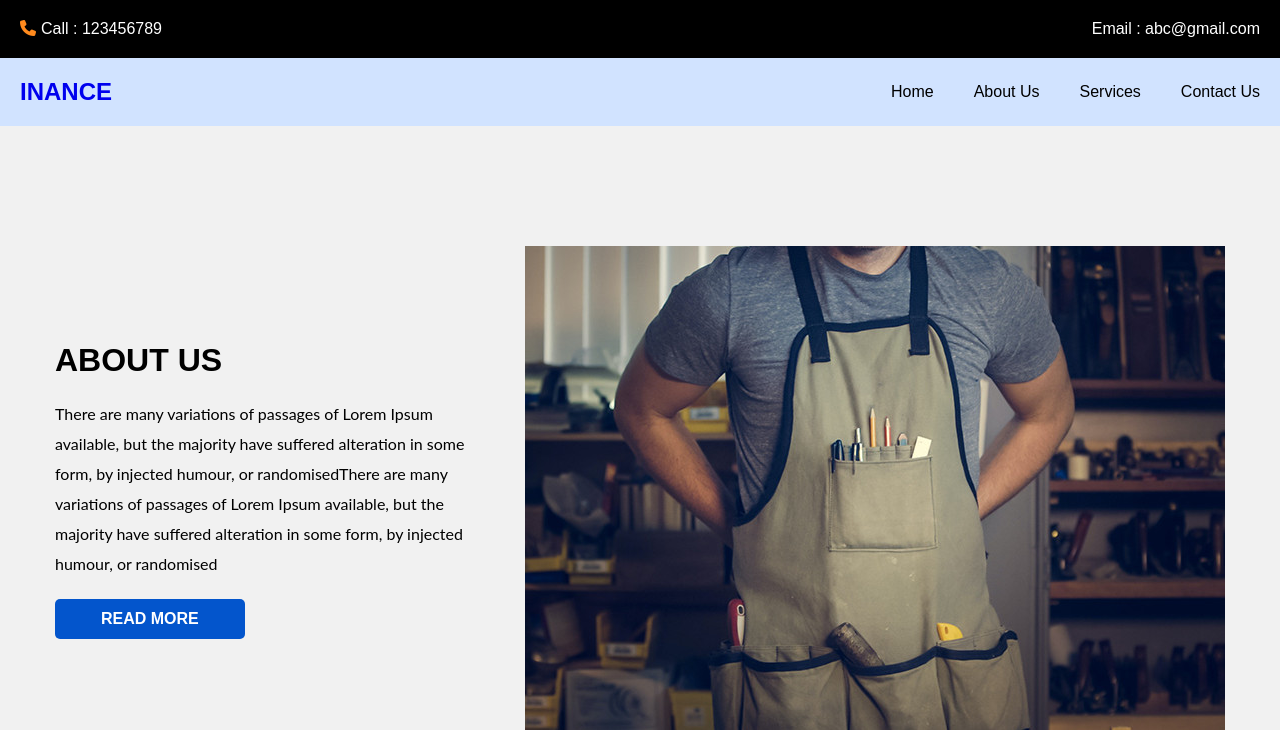
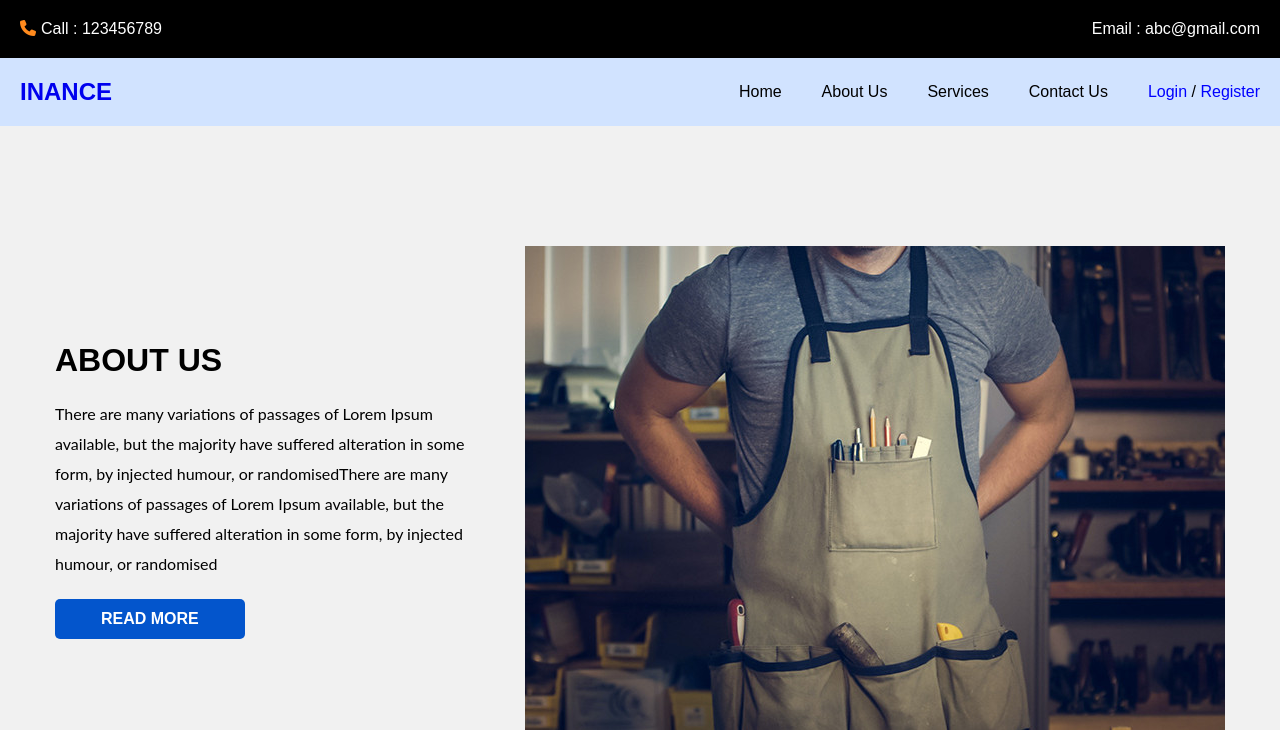
Before and after one commit to Laraib1812/Maintainence-web, a Flask app: page /about in a window 1280 px wide. Shown: the top 730 px of the page. Run offline with Flask 3, Linux system fonts and the light colour scheme; some libraries are stand-ins or nearby versions.

Commit message:
adding details

```diff
--- a/templates/about.html
+++ b/templates/about.html
@@ -28,6 +28,7 @@
             <li><a href="/about">About Us</a></li>
             <li><a href="/services">Services</a></li>
             <li><a href="/contact">Contact Us</a></li>
+            <li class="logreg"><a href="/login">Login</a><span> / </span><a href="/register">Register</a></li>
         </ul>
     </nav>
     <section class="about">
--- a/templates/contact.html
+++ b/templates/contact.html
@@ -28,6 +28,7 @@
             <li><a href="/about">About Us</a></li>
             <li><a href="/services">Services</a></li>
             <li><a href="/contact">Contact Us</a></li>
+            <li class="logreg"><a href="/login">Login</a><span> / </span><a href="/register">Register</a></li>
         </ul>
     </nav>
     <section class="contact">
--- a/templates/login.html
+++ b/templates/login.html
@@ -9,7 +9,6 @@
     <script src="{{url_for('static', filename='JS/main.js') }}"></script>
 </head>
 <body>
-
     <div class="container">
         <div class="card-container" id="loginCard">
             <div class="card">
--- a/templates/services.html
+++ b/templates/services.html
@@ -28,6 +28,7 @@
             <li><a href="/about">About Us</a></li>
             <li><a href="/services">Services</a></li>
             <li><a href="/contact">Contact Us</a></li>
+            <li class="logreg"><a href="/login">Login</a><span> / </span><a href="/register">Register</a></li>
         </ul>
     </nav>
     <section class="professional">
```
Also changed, not shown: requirements.txt (added, +15 -0 lines), README.md (added).
